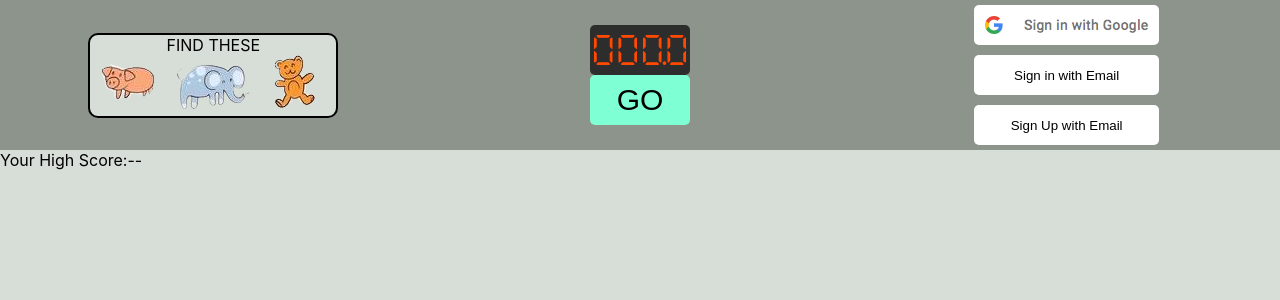
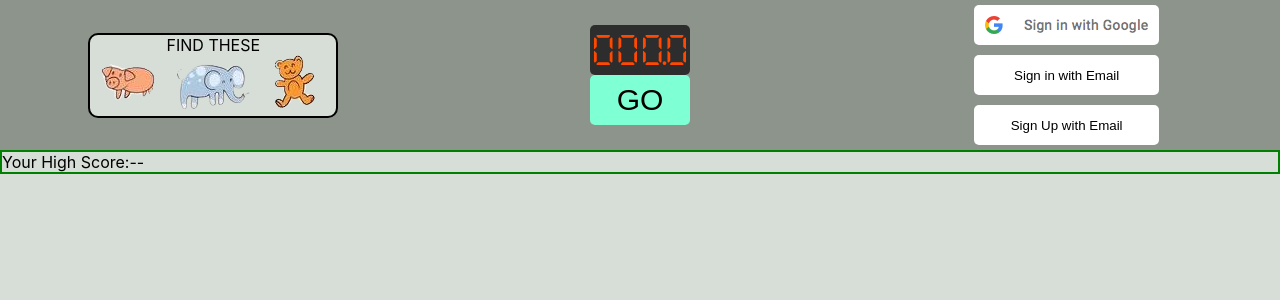
Before and after one commit to hoholabs/image-tagger, a React (Create React App) app: page / in a window 1280 px wide. Shown: the top 300 px of the page. Built offline with nearby package versions, Linux system fonts and the light colour scheme; no server answers.

Commit message:
score frontend functionality

```diff
--- a/public/index.html
+++ b/public/index.html
@@ -12,7 +12,7 @@
   <link rel="manifest" href="%PUBLIC_URL%/manifest.json" />
   <link rel="stylesheet"
     href="https://fonts.googleapis.com/css2?family=Material+Symbols+Outlined:opsz,wght,FILL,GRAD@48,400,0,0" />
-  <title>React App</title>
+  <title>Image Finder</title>
 </head>
 
 <body>
--- a/src/App.css
+++ b/src/App.css
@@ -32,14 +32,11 @@ nav #key {
 }
 
 nav #key span {
-    /* justify-self: center; */
     grid-column: 1/-1;
 }
 
 nav #timer {
     display: grid;
-    /* justify-content: center; */
-    /* align-items: center; */
 }
 nav #timer button {
     height: 50px;
@@ -52,7 +49,6 @@ nav #timer button {
 nav #blank-timer-div {
     height: 50px;
     font-size: 30px;
-    /* background-color: aquamarine; */
     border: none;
     border-radius: 5px;
 }
@@ -90,8 +86,6 @@ nav .checkmark {
 }
 
 nav #auth {
-    /* border: solid black 2px; */
-    /* background-color: aquamarine; */
     border-radius: 5px;
     display: grid;
     width: 200px;
@@ -100,7 +94,6 @@ nav #auth {
 
 nav #auth button {
     background-color: rgb(255, 255, 255);
-    /* border: solid black 1px; */
     border: none;
     margin: 5px;
     width: 185px;
@@ -128,7 +121,6 @@ nav #signIn span {
 nav #signUp {
     display: grid;
     width: 100%;
-    /* border-top: solid black 2px; */
     justify-items: center;
     align-items: center;
 }
@@ -138,3 +130,8 @@ nav #signUp {
     display: grid;
     justify-items: center;
 }
+
+#score-card {
+    border: solid green 2px;
+    display: grid;
+}
--- a/src/App.js
+++ b/src/App.js
@@ -83,7 +83,14 @@ function App() {
                     changeLegend={changeLegend}
                 />
             )}
-            {!isActive && <Scores userInfo={userInfo} puzzle={puzzle} />}
+            {!isActive && (
+                <Scores
+                    userInfo={userInfo}
+                    puzzle={puzzle}
+                    time={time}
+                    isActive={isActive}
+                />
+            )}
         </div>
     );
 }
--- a/src/Scores.js
+++ b/src/Scores.js
@@ -2,12 +2,12 @@ import React, { useEffect, useState } from 'react';
 import { doc, getDoc } from 'firebase/firestore';
 import { db } from './firebase';
 
-function Scores({ userInfo, puzzle }) {
+function Scores({ userInfo, puzzle, time, isActive }) {
     const [highScore, setHighScore] = useState('--');
+    const [score, setScore] = useState(false);
 
     useEffect(() => {
         async function getScores() {
-            console.log(userInfo.uid);
             if (userInfo.uid) {
                 // console.log(props.userInfo.uid);
                 const docRef = doc(db, 'users', userInfo.uid);
@@ -21,9 +21,24 @@ function Scores({ userInfo, puzzle }) {
         getScores();
     }, [puzzle.name, userInfo.uid, userInfo]);
 
+    useEffect(() => {
+        if (time > 0) {
+            setScore(time);
+        } else {
+            setScore(false);
+        }
+    }, [time]);
+
     return (
         <div>
-            <span>Your High Score:{highScore}</span>
+            {/* when the puzzle is not active */}
+            {!isActive && (
+                <div id="score-card">
+                    <div id="top-ten"></div>
+                    <span>Your High Score:{highScore}</span>
+                    {score && <span>Your Score: {time}</span>}
+                </div>
+            )}
         </div>
     );
 }
```
